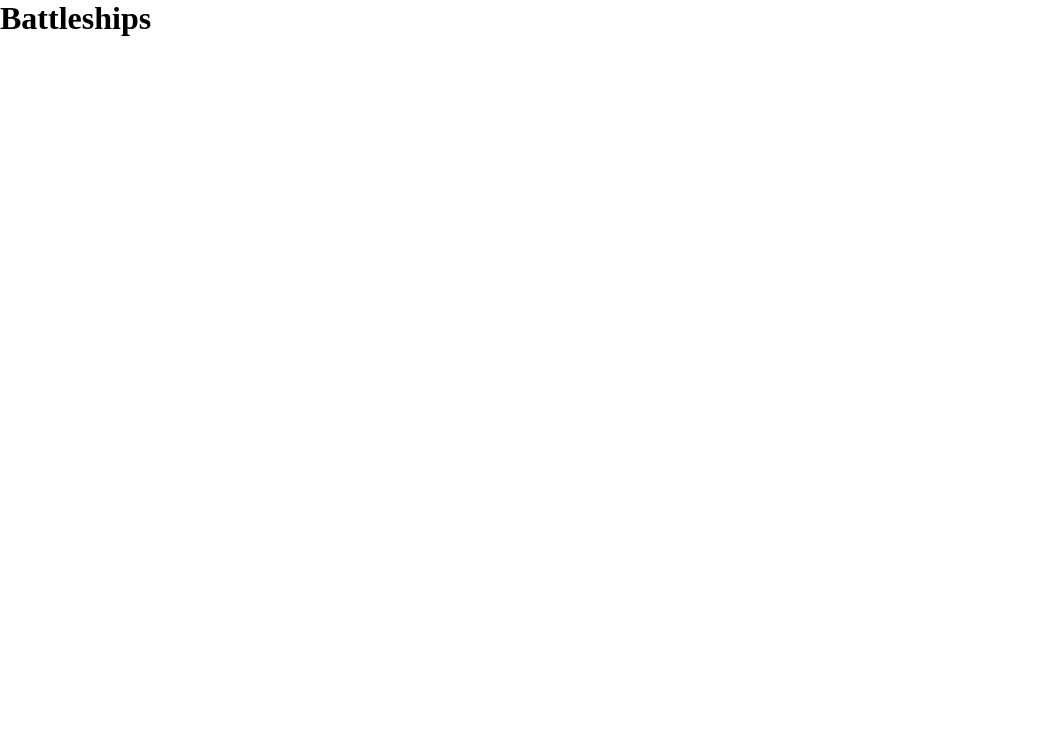
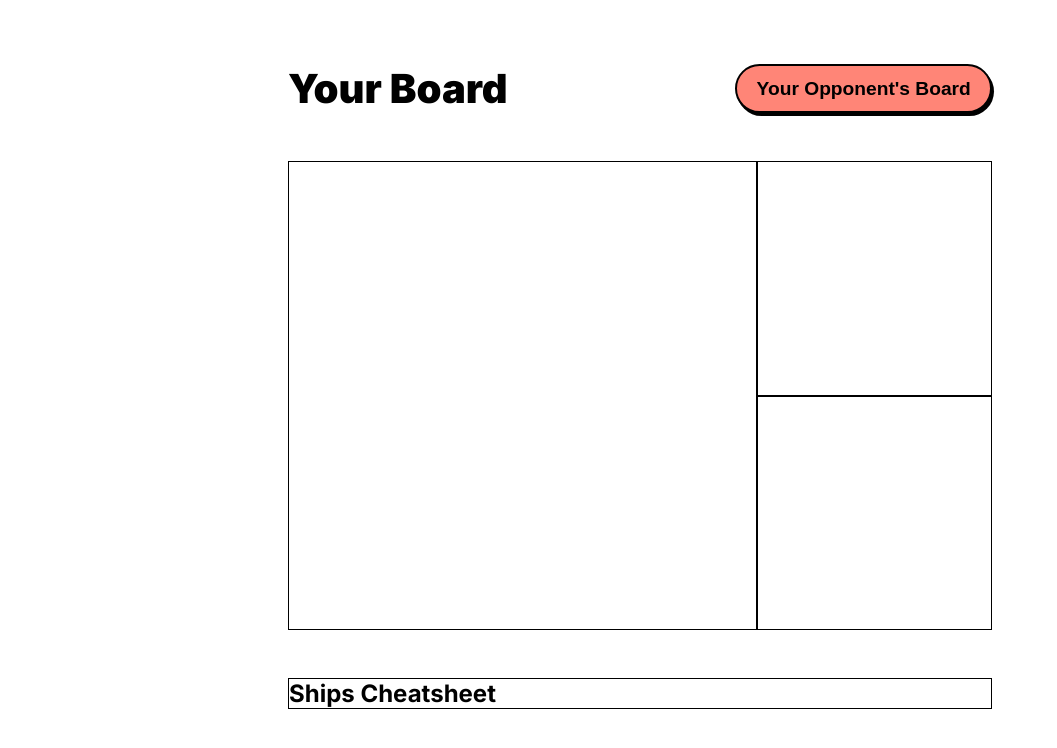
Before and after one commit to lidor-cohen/battleships, a website built with webpack: page src/index.html in a window 1280 px wide. Shown: the whole page, without its empty margins (0-1057 px from the left). Built offline with nearby package versions, Linux system fonts and the light colour scheme.

Commit message:
add: a basic layout for the page

```diff
--- a/src/index.html
+++ b/src/index.html
@@ -1,11 +1,30 @@
 <!DOCTYPE html>
 <html lang="en">
+
 <head>
   <meta charset="UTF-8" />
   <meta name="viewport" content="width=device-width, initial-scale=1.0" />
   <title>Document</title>
 </head>
+
 <body>
-    <h1>Battleships</h1>
+  <header>
+    <h1>Your Board</h1>
+    <button class="primary-btn">Your Opponent's Board</button>
+  </header>
+
+  <main>
+    <div class="content-wrapper board"></div>
+    <div class="content-wrapper side"></div>
+    <div class="content-wrapper side"></div>
+  </main>
+
+  <footer>
+    <div class="content-wrapper cheatsheet">
+      <h2>Ships Cheatsheet</h2>
+    </div>
+  </footer>
+
 </body>
+
 </html>
--- a/src/js/style-loader.js
+++ b/src/js/style-loader.js
@@ -1 +1,3 @@
 import "../styles/main.scss";
+import "../styles/header.scss";
+import "../styles/board.scss";
--- /dev/null
+++ b/src/styles/board.scss
@@ -0,0 +1,18 @@
+.content-wrapper {
+  border: 1px solid black;
+  background-color: white;
+  overflow: hidden;
+}
+
+main {
+  display: grid;
+  grid-template-columns: 2fr 1fr;
+  grid-template-rows: 1fr 1fr;
+
+  border-radius: 30px;
+
+  .board {
+    aspect-ratio: 1 / 1;
+    grid-row: span 2;
+  }
+}
--- /dev/null
+++ b/src/styles/header.scss
@@ -0,0 +1,10 @@
+@import "./main.scss";
+
+header {
+  display: flex;
+  justify-content: space-between;
+
+  button {
+    background-color: $enemy-color !important;
+  }
+}
--- a/src/styles/main.scss
+++ b/src/styles/main.scss
@@ -1,5 +1,48 @@
+@import url("https://fonts.googleapis.com/css2?family=Inter:wght@100..900&display=swap");
+
+$player-color: #699bf7;
+$enemy-color: #ff8577;
+
 * {
   margin: 0;
   padding: 0;
   box-sizing: border-box;
 }
+
+body {
+  font-family: "Inter", sans-serif;
+  padding: 4em 2em;
+  font-size: 1rem;
+  display: flex;
+  flex-direction: column;
+  gap: 3em;
+
+  width: 60%;
+  margin: 0 auto;
+}
+
+h1 {
+  font-weight: 900;
+  font-size: 2.5rem;
+}
+
+.primary-btn {
+  appearance: none;
+  outline: none;
+
+  padding: 0 1em;
+  font-size: 1.2em;
+  font-weight: 700;
+
+  border: 2px solid black;
+  box-shadow: 2px 3px black;
+  border-radius: 50px;
+
+  cursor: pointer;
+  background-color: white;
+
+  &:hover {
+    box-shadow: none;
+    transform: translate(1%, 3%);
+  }
+}
```
Lines whose indentation alone changed are shown as unchanged.
